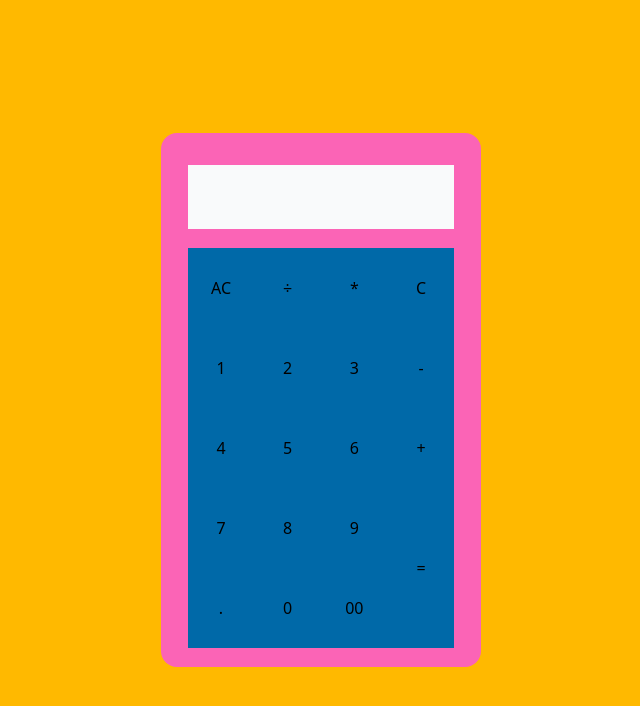
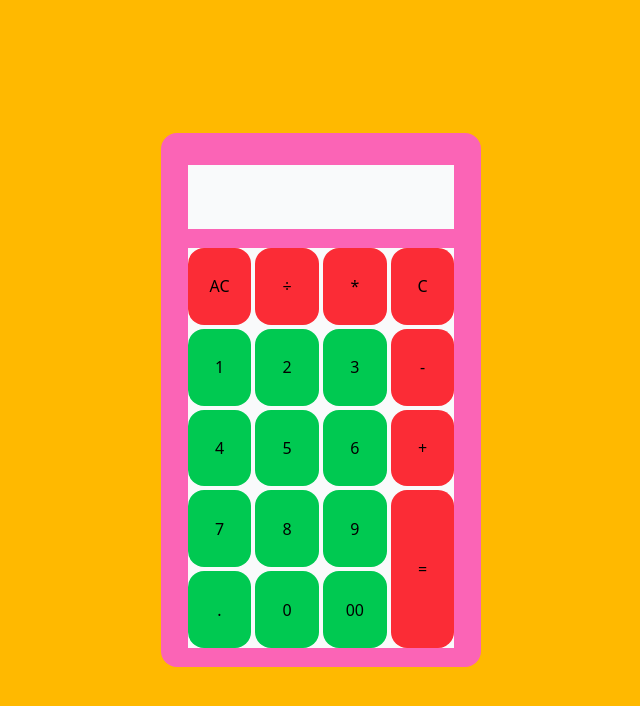
Before and after one commit to TangXianSheng6322/calc, an Angular app: page / in a window 1280 px wide. Shown: the top 706 px of the page, without its empty margins (319-959 px from the left). Built offline with nearby package versions, Linux system fonts and the light colour scheme.

Commit message:
Add dynamic classes and getButtonClasses function

```diff
--- a/src/app/mycalc/mycalc.component.html
+++ b/src/app/mycalc/mycalc.component.html
@@ -8,12 +8,13 @@
       </form>
     </div>
     <div
-      class="buttonContainer bg-gray-50 w-10/12 h-9/12 m-0 grid grid-cols-4 grid-rows-5"
+      class="buttonContainer bg-gray-50 w-10/12 h-9/12 m-0 grid grid-cols-4 grid-rows-5 gap-1"
     >
       <button
         *ngFor="let button of buttonValues; let i = index"
-        class="bg-sky-700"
-        [ngClass]="{ 'row-span-2': button === '=' }"
+        class="rounded-2xl cursor-pointer"
+        [ngClass]="getButtonClasses(i)"
+        (click)="buttonDown(button.valueOf())"
       >
         {{ button }}
       </button>
--- a/src/app/mycalc/mycalc.component.ts
+++ b/src/app/mycalc/mycalc.component.ts
@@ -10,6 +10,9 @@ import { subscriptionLogsToBeFn } from 'rxjs/internal/testing/TestScheduler';
   styleUrl: './mycalc.component.css',
 })
 export class MycalcComponent implements OnInit {
+  operators = new Set([0, 1, 2, 3, 7, 11, 15]);
+  inputStr: any;
+
   buttonValues: string[] = [
     'AC',
     '÷',
@@ -31,7 +34,7 @@ export class MycalcComponent implements OnInit {
     '0',
     '00',
   ];
-  inputStr: any;
+
   ngOnInit(): void {
     this.inputStr = new FormGroup({ display: new FormControl('') });
   }
@@ -48,4 +51,11 @@ export class MycalcComponent implements OnInit {
   clearDisplay() {
     this.inputStr.display = '';
   }
+
+  getButtonClasses(i: number) {
+    return [
+      this.operators.has(i) ? 'bg-red-500' : 'bg-green-500',
+      i === 15 ? 'row-span-2' : 'row-span-1',
+    ];
+  }
 }
```
Also changed, not shown: tsconfig.app.json (+3 -11 lines).
